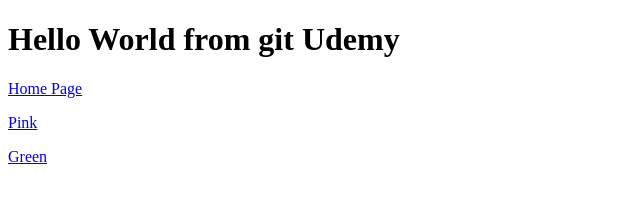
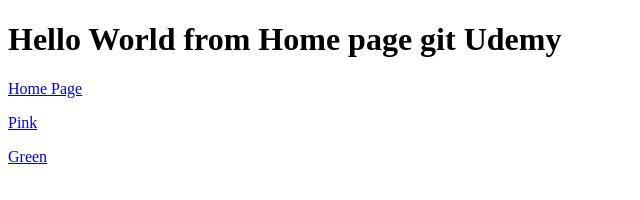
Before and after one commit to smsqadri/Demo, a plain HTML site: page index.html in a window 1280 px wide. Shown: the whole page, without its empty margins (0-640 px from the left). Drawn offline with Linux system fonts and the light colour scheme.

Commit message:
update index.html

```diff
--- a/index.html
+++ b/index.html
@@ -3,7 +3,7 @@
     <title>This is my first page</title>
     <head>
         <body>
-            <h1>Hello World from git Udemy</h1>
+            <h1>Hello World from Home page git Udemy</h1>
             <p><a href="intex.html">Home Page</a></p>
             <p><a href="pink.html">Pink</a></p>
             <p><a href="green.html">Green</a></p>
```
